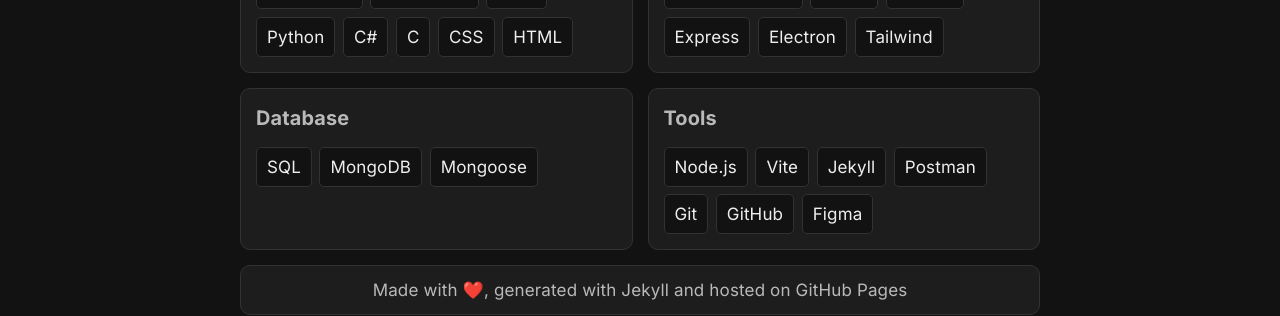
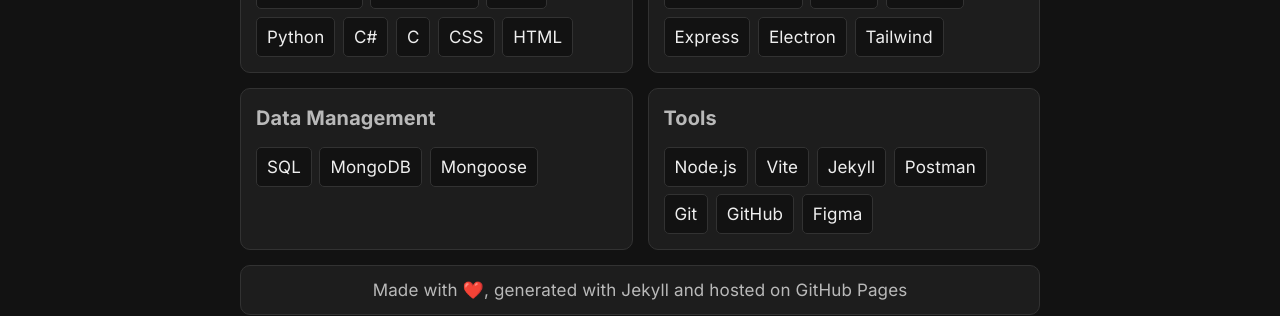
Before and after one commit to caganseyrek/caganseyrek.github.io, a Jekyll site: the page built from pages/about.md, in a window 1280 px wide. Shown: the part 754-1070 px from the top of the page. Built offline with Jekyll 4.4.1, drawn with Linux system fonts in a browser that asks for light colours.

Commit message:
Updated techstack.yml

```diff
--- a/_data/techstack.yml
+++ b/_data/techstack.yml
@@ -1,12 +1,12 @@
 - title: Languages
-  list: ["Javascript", "Typescript", "Java", "Python", "C#", "C", "CSS", "HTML"]
-  # hopefully soon > "Ruby", "C++", "Rust", "PHP"
+  list: [Javascript, Typescript, Java, Python, C#, C, CSS, HTML]
+  # hopefully soon > Ruby, C++, Rust, PHP
 - title: Frameworks
-  list: ["ASP.NET Core", "React", "Next.js", "Express", "Electron", "Tailwind"]
-  # hopefully soon > "Rails", "Django", "Flask", "Remix", "Gatsby"
-- title: Database
-  list: ["SQL", "MongoDB", "Mongoose"]
-  # hopefully soon > "MySQL", "PostgreSQL", "SQLite3"
+  list: [ASP.NET Core, React, Next.js, Express, Electron, Tailwind]
+  # hopefully soon > Rails, Django, Flask, Remix, Gatsby
+- title: Data Management
+  list: [SQL, MongoDB, Mongoose]
+  # hopefully soon > MySQL, PostgreSQL, SQLite3
 - title: Tools
-  list: ["Node.js", "Vite", "Jekyll", "Postman", "Git", "GitHub", "Figma"]
-  # hopefully soon > "Docker", "GraphQL"
+  list: [Node.js, Vite, Jekyll, Postman, Git, GitHub, Figma]
+  # hopefully soon > Docker, GraphQL
```
